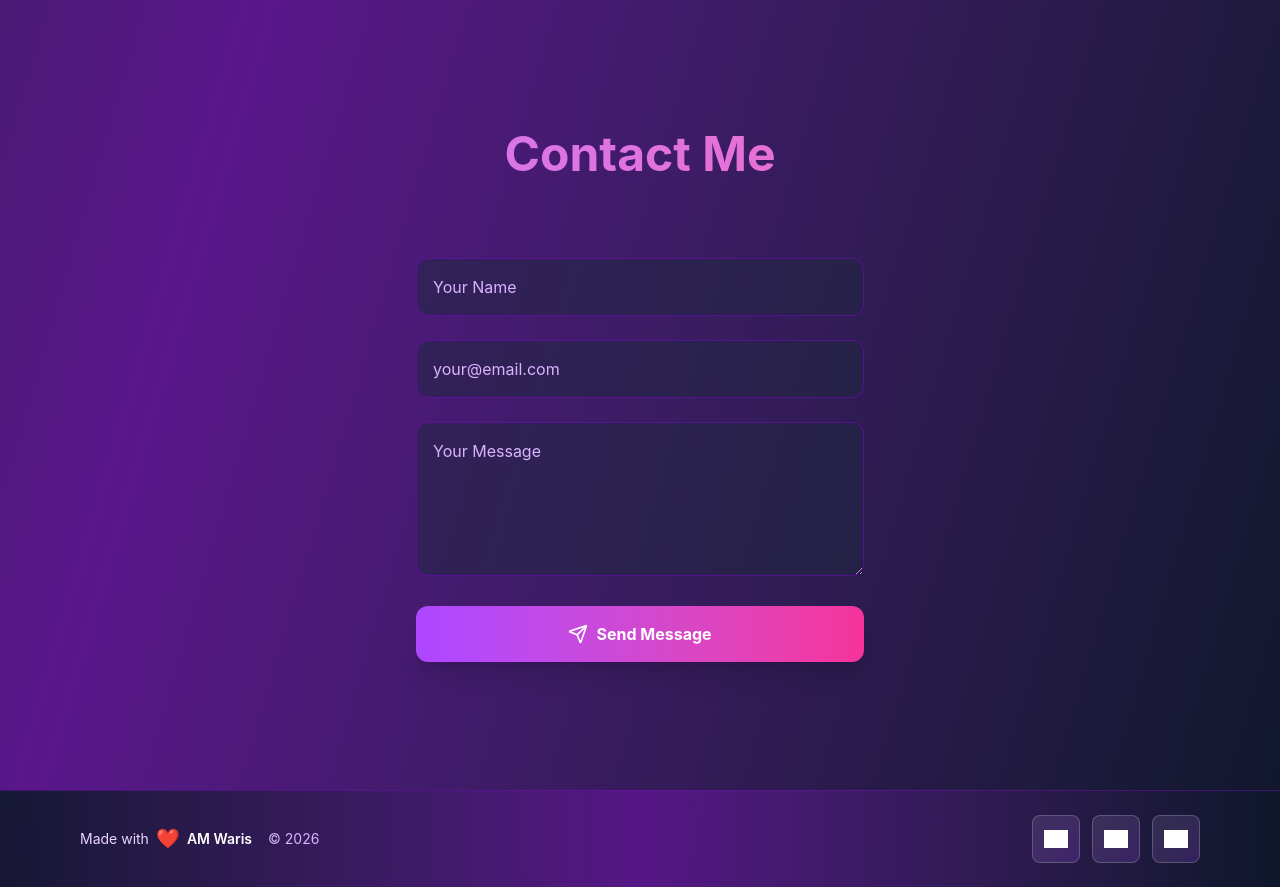
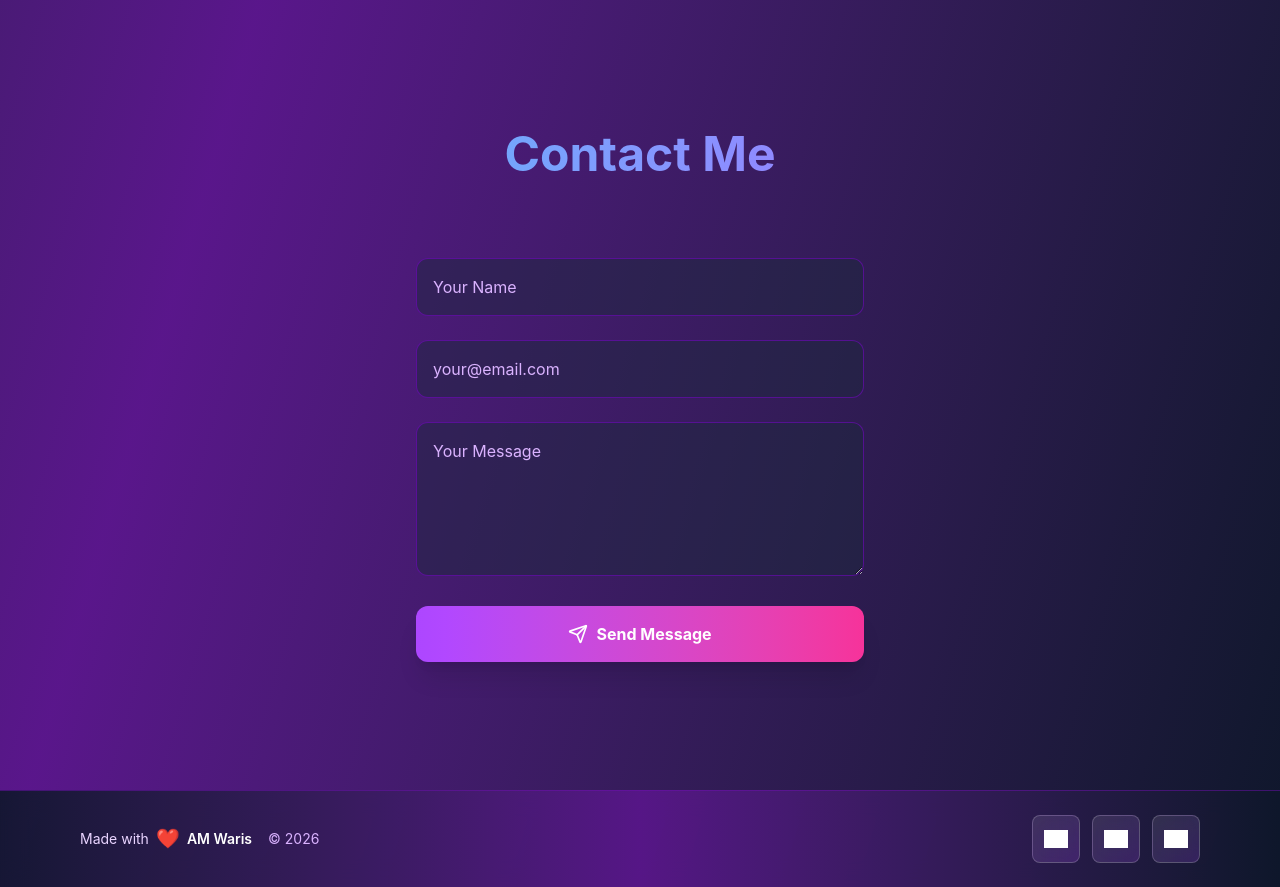
Before and after one commit to AkbarMWaris/Portfolio, a React (Vite) app in the folder client/: page / in a window 1280 px wide. Shown: the part 3480-4367 px from the top of the page. Built offline with nearby package versions, Linux system fonts and the light colour scheme; grey boxes are pictures that could not be loaded.

Commit message:
another commit

```diff
--- a/client/src/components/Contact.jsx
+++ b/client/src/components/Contact.jsx
@@ -30,7 +30,7 @@
 
   return (
     <section id="contact" className="py-32 max-w-7xl mx-auto px-4">
-      <motion.h2 className="text-4xl md:text-5xl font-bold text-center mb-20 bg-gradient-to-r from-purple-400 to-pink-400 bg-clip-text text-transparent">
+      <motion.h2 className="text-4xl md:text-5xl font-bold text-center mb-20 bg-gradient-to-r from-cyan-400 to-purple-500 bg-clip-text text-transparent">
         Contact Me
       </motion.h2>
 
```
